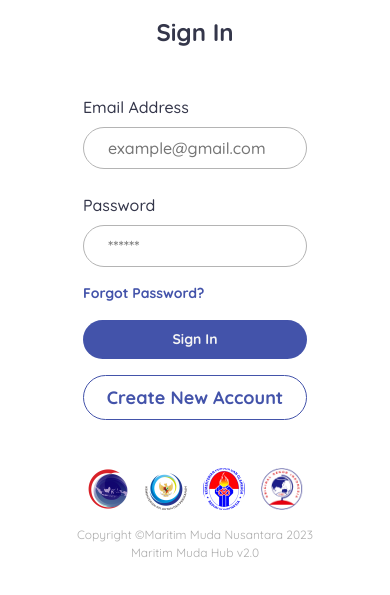
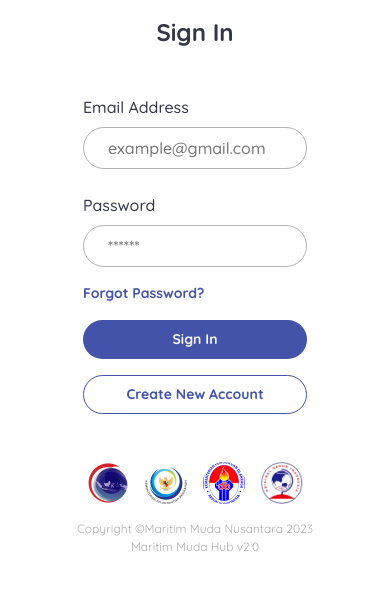
Before and after one commit to oriastanjung/hub-maritimmuda-v2, a plain HTML site: page login.html in a window 390 px wide. Shown: the part 159-754 px from the top of the page. Drawn offline with nearby package versions, Linux system fonts and the light colour scheme.

Commit message:
finish login + dashboard

```diff
--- a/styles/login.css
+++ b/styles/login.css
@@ -128,7 +128,7 @@ h1,p,button{
     .contentLogin h1{
         font-size: 24px;
     }
-    .buttonLogin button{
+    .buttonLogin button, .buttonLogin a{
         font-size: 14px;
     }
     .forgotPassword a{
```
